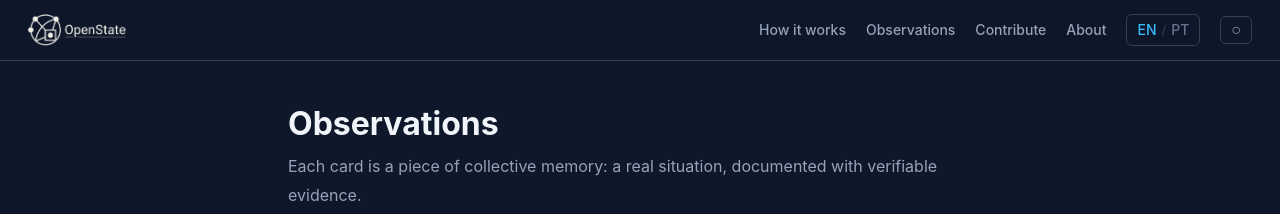
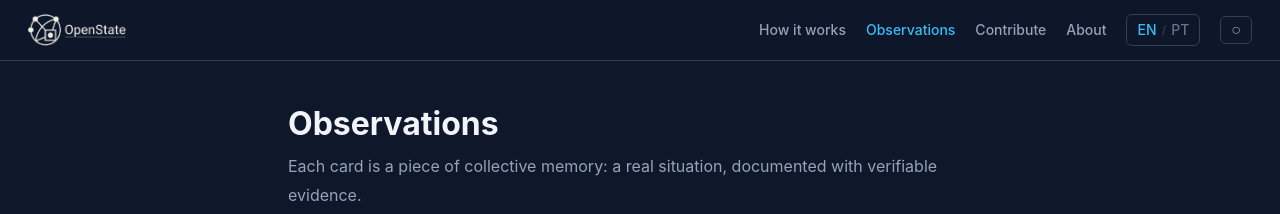
Before and after one commit to andreclemente/openstate, a Jekyll site: the page built from docs/en/observations.md, in a window 1280 px wide. Shown: the top 214 px of the page. Built offline with Jekyll 4.4.1, drawn with Linux system fonts in a browser that asks for light colours.

Commit message:
fix: nav active state on sub-pages and add class=active for CSS styling

```diff
--- a/docs/_layouts/default.html
+++ b/docs/_layouts/default.html
@@ -67,10 +67,10 @@
     <img src="/assets/logo-wordmark-dark.webp" alt="OpenState" class="os-doc-header-logo-img">
   </a>
   <nav class="os-doc-header-nav" aria-label="{{ nav_aria }}">
-    <a href="{{ nav_how }}" {% if page.url == nav_how or page.url == nav_how | append: "/" %}aria-current="page"{% endif %}>{{ label_how }}</a>
-    <a href="{{ nav_obs }}" {% if page.url == nav_obs or page.url == nav_obs | append: "/" %}aria-current="page"{% endif %}>{{ label_obs }}</a>
-    <a href="{{ nav_contribute }}" {% if page.url == nav_contribute or page.url == nav_contribute | append: "/" %}aria-current="page"{% endif %}>{{ label_contribute }}</a>
-    <a href="{{ nav_about }}" {% if page.url == nav_about or page.url == nav_about | append: "/" %}aria-current="page"{% endif %}>{{ label_about }}</a>
+    <a href="{{ nav_how }}" class="{% if page.url == nav_how or page.url == nav_how | append: "/" or page.url contains nav_how %}active{% endif %}" {% if page.url == nav_how or page.url == nav_how | append: "/" or page.url contains nav_how %}aria-current="page"{% endif %}>{{ label_how }}</a>
+    <a href="{{ nav_obs }}" class="{% if page.url == nav_obs or page.url == nav_obs | append: "/" or page.url contains nav_obs %}active{% endif %}" {% if page.url == nav_obs or page.url == nav_obs | append: "/" or page.url contains nav_obs %}aria-current="page"{% endif %}>{{ label_obs }}</a>
+    <a href="{{ nav_contribute }}" class="{% if page.url == nav_contribute or page.url == nav_contribute | append: "/" or page.url contains nav_contribute %}active{% endif %}" {% if page.url == nav_contribute or page.url == nav_contribute | append: "/" or page.url contains nav_contribute %}aria-current="page"{% endif %}>{{ label_contribute }}</a>
+    <a href="{{ nav_about }}" class="{% if page.url == nav_about or page.url == nav_about | append: "/" or page.url contains nav_about %}active{% endif %}" {% if page.url == nav_about or page.url == nav_about | append: "/" or page.url contains nav_about %}aria-current="page"{% endif %}>{{ label_about }}</a>
     <div class="os-doc-lang-toggle" role="group" aria-label="{% if lang == 'en' %}Language{% else %}Idioma{% endif %}">
       <a href="{% if lang == 'en' %}{{ page.url }}{% else %}{{ other_url }}{% endif %}" class="{% if lang == 'en' %}active{% endif %}" {% if lang == 'en' %}aria-current="true"{% endif %} aria-label="{% if lang == 'en' %}English — current{% else %}English{% endif %}">EN</a>
       <span class="sep" aria-hidden="true">/</span>
@@ -88,10 +88,10 @@
 </header>
 
 <nav class="os-nav-mobile" id="nav-mobile" aria-label="{% if lang == 'en' %}Mobile navigation{% else %}Navegação móvel{% endif %}" role="navigation">
-  <a href="{{ nav_how }}" {% if page.url == nav_how or page.url == nav_how | append: "/" %}aria-current="page"{% endif %}>{{ label_how }}</a>
-  <a href="{{ nav_obs }}" {% if page.url == nav_obs or page.url == nav_obs | append: "/" %}aria-current="page"{% endif %}>{{ label_obs }}</a>
-  <a href="{{ nav_contribute }}" {% if page.url == nav_contribute or page.url == nav_contribute | append: "/" %}aria-current="page"{% endif %}>{{ label_contribute }}</a>
-  <a href="{{ nav_about }}" {% if page.url == nav_about or page.url == nav_about | append: "/" %}aria-current="page"{% endif %}>{{ label_about }}</a>
+  <a href="{{ nav_how }}" class="{% if page.url == nav_how or page.url == nav_how | append: "/" or page.url contains nav_how %}active{% endif %}" {% if page.url == nav_how or page.url == nav_how | append: "/" or page.url contains nav_how %}aria-current="page"{% endif %}>{{ label_how }}</a>
+  <a href="{{ nav_obs }}" class="{% if page.url == nav_obs or page.url == nav_obs | append: "/" or page.url contains nav_obs %}active{% endif %}" {% if page.url == nav_obs or page.url == nav_obs | append: "/" or page.url contains nav_obs %}aria-current="page"{% endif %}>{{ label_obs }}</a>
+  <a href="{{ nav_contribute }}" class="{% if page.url == nav_contribute or page.url == nav_contribute | append: "/" or page.url contains nav_contribute %}active{% endif %}" {% if page.url == nav_contribute or page.url == nav_contribute | append: "/" or page.url contains nav_contribute %}aria-current="page"{% endif %}>{{ label_contribute }}</a>
+  <a href="{{ nav_about }}" class="{% if page.url == nav_about or page.url == nav_about | append: "/" or page.url contains nav_about %}active{% endif %}" {% if page.url == nav_about or page.url == nav_about | append: "/" or page.url contains nav_about %}aria-current="page"{% endif %}>{{ label_about }}</a>
   <div class="os-nav-mobile-footer">
     <div class="os-doc-lang-toggle" role="group" aria-label="{% if lang == 'en' %}Language{% else %}Idioma{% endif %}">
       <a href="{% if lang == 'en' %}{{ page.url }}{% else %}{{ other_url }}{% endif %}" class="{% if lang == 'en' %}active{% endif %}" {% if lang == 'en' %}aria-current="true"{% endif %}>EN</a>
```
